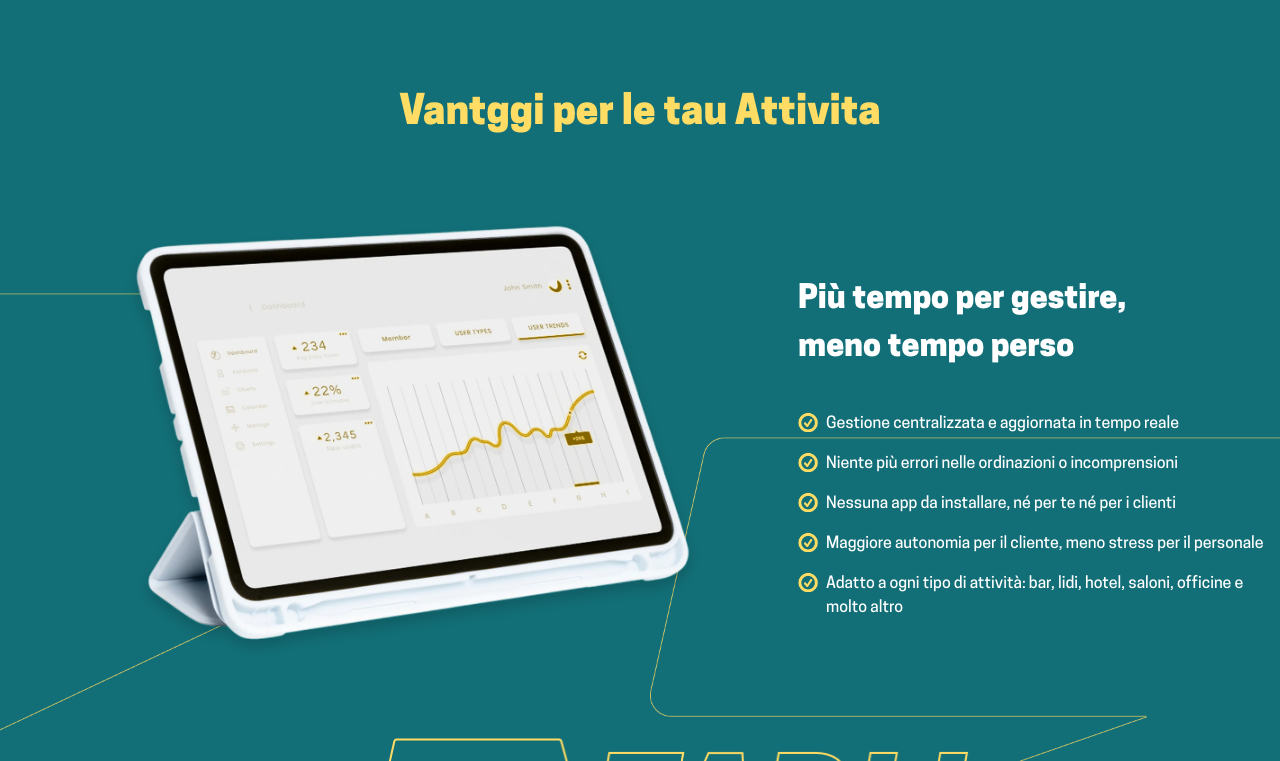
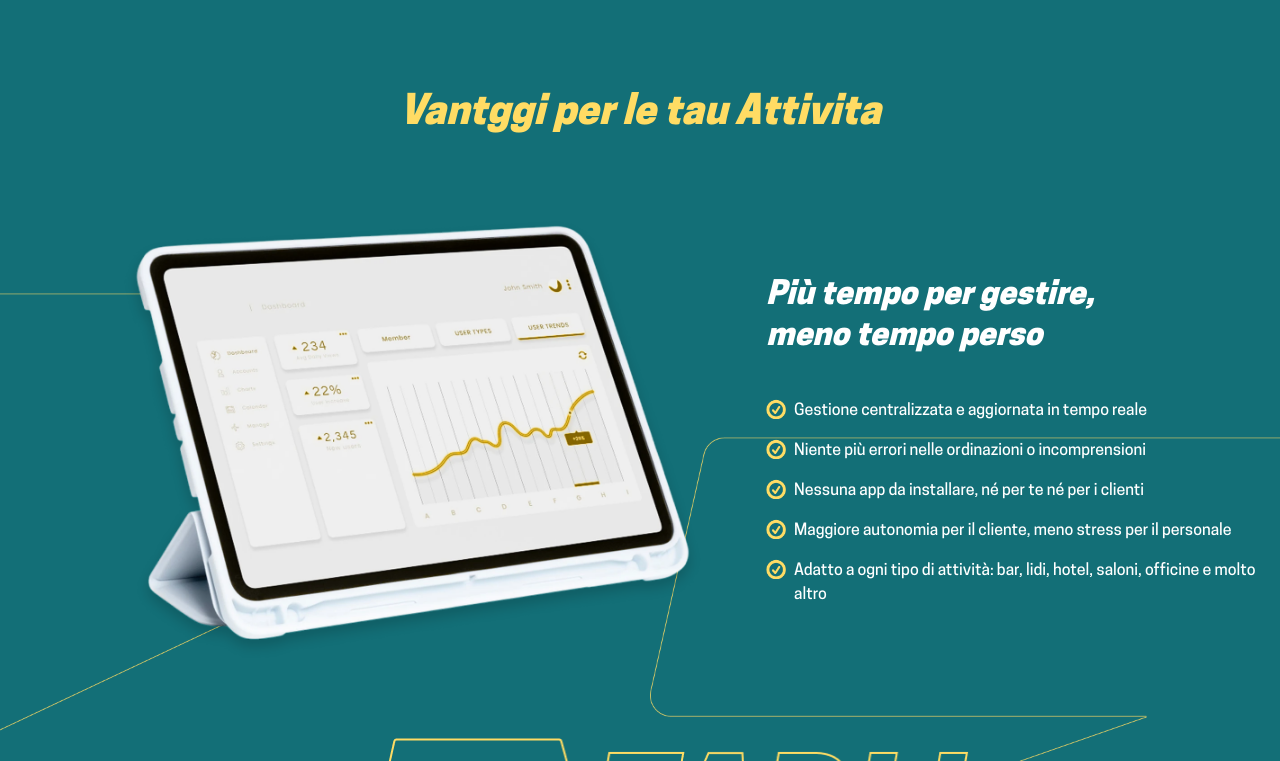
Before and after one commit to tusharswami534/tabli, a Next.js app: page /valorizza in a window 1280 px wide. Shown: the part 739-1500 px from the top of the page. Built offline with nearby package versions, Linux system fonts and the light colour scheme.

Commit message:
soluzioni section done

```diff
--- a/src/components/valorizza/FunzionalitaPrincipali.jsx
+++ b/src/components/valorizza/FunzionalitaPrincipali.jsx
@@ -5,18 +5,18 @@ import { FEATURES_LIST } from '../../utils/helper'
 const FunzionalitaPrincipali = () => {
   return (
     <div className='bg-yellow xl:pb-[300px] pb-[150px] 2xl:pt-[200px] pt-[130px] relative'>
-      <Image className='absolute 2xl:top-[16%] min-[1200px]:top-[24%] min-[1200px]:h-[830px] h-auto max-2xl:w-full xl:block hidden min-[2000px]:left-[33%]' src="/assets/images/png/Funzionalità-layer.png" alt='top-layer' width={1920} height={152} />
-      <div className="max-w-[1560px] mx-auto pb-10 px-4">
+      <Image className='absolute 2xl:top-[16%] min-[1200px]:top-[27%] min-[1200px]:h-[830px] h-auto max-2xl:w-full xl:block hidden min-[2000px]:left-[20%]' src="/assets/images/png/Funzionalità-layer.png" alt='top-layer' width={1920} height={152} />
+      <div className="max-w-[1560px] mx-auto pb-10 px-8">
         <h2 className='font-black text-40 text-center pb-4 italic leading-130'>Funzionalità Principali</h2>
         <h5 className='font-black md:text-32 text-26 text-center italic leading-130'>Tutti gli strumenti di cui hai bisogno, in un’unica piattaforma.</h5>
         <div className="flex max-xl:flex-wrap justify-center pt-20 2xl:gap-[27px] min-[1300px]:gap-[30px] gap-[50px]">
           {FEATURES_LIST.map((feature, index) => (
             <div key={index} className='rounded-[20px] bg-white p-6 relative'>
               <Image className={feature.imgStyle} src={feature.icon} alt='feature-icon' width={160} height={160} />
-              <h5 className='text-[#136F77] text-xl font-bold max-w-[212px] pt-[89px] pb-2'>
+              <h5 className='text-dark-blue text-xl font-bold md:max-w-[212px] max-w-none pt-[89px] pb-2'>
                 {feature.title}
               </h5>
-              <p className='font-medium text-base max-w-[212px] text-[#363B3C]'>
+              <p className='font-medium text-base md:max-w-[212px] max-w-none text-dark-grey'>
                 {feature.description}
               </p>
             </div>
--- a/src/components/valorizza/SoluzioniMigliorare.jsx
+++ b/src/components/valorizza/SoluzioniMigliorare.jsx
@@ -1,12 +1,11 @@
 import React from 'react'
 import Image from 'next/image'
 import { CONTENT_LIST } from '../../utils/helper'
-
-
+import Heading from '../custom-ui/Heading'
 const SoluzioniMigliorare = () => {
   return (
     <div>
-      <div className="bg-dark-blue relative -mt-1 pt-[176px]">
+      <div className="bg-dark-blue relative -mt-1 pt-10">
         <Image className="absolute lg:-top-[13%] md:-top-[8%] -top-[5%] md:h-[136px] h-[94px] w-full" src="/assets/images/png/Soluzioni-top-layer.png" alt="top-layer" width={1920} height={136} />
         <Image className="absolute 2xl:-bottom-[12%] lg:-bottom-[14%] md:-bottom-[10%] md:h-[136px] h-[94px] -bottom-[5%] w-full" src="/assets/images/png/Soluzioni-bottom-layer.png" alt="bottom-layer" width={1920} height={152} />
         <Image className="absolute h-auto left-0 w-[260px] xl:block hidden top-[5%]" src="/assets/images/png/soluzioni-left-layer.png" alt="top-layer" width={1920} height={136} />
@@ -15,9 +14,8 @@ const SoluzioniMigliorare = () => {
           <div className="flex max-lg:flex-col lg:gap-20 gap-10 max-xl:justify-center pt-10 xl:pb-[100px] md:pb-20 relative z-10 max-w-[1408px] mx-auto">
             <Image className="xl:max-w-[656px] xl:h-[640px] lg:max-w-[427px] md:max-w-[467px] max-w-[350px] w-full md:h-[500px] max-lg:mx-auto" src="/assets/images/webp/soluzioni.webp" alt="soluzioni-image" width={656} height={640} />
             <div>
-              <h3 className="lg:max-w-[465px] max-lg:text-center max-sm:text-left max-w-none italic text-40 leading-130 text-yellow font-black xl:pb-10 pb-6">
-                Soluzioni per migliorare il tuo lavoro
-              </h3>
+              <Heading headingText="  Soluzioni per migliorare il tuo lavoro" className="!text-center lg:!max-w-[465px] max-lg:!text-center max-sm:!text-left !max-w-none max-lg:!text-40 !leading-normal !text-yellow xl:!pb-10 !pb-6" />
+
               <div>
                 {CONTENT_LIST.map((item, index) => (
                   <div key={index} className="xl:pb-8 pb-5">
--- a/src/components/valorizza/VantaggiAttività.jsx
+++ b/src/components/valorizza/VantaggiAttività.jsx
@@ -1,48 +1,32 @@
 import React from 'react'
 import Image from 'next/image'
+import { VANTAGGI_LIST } from '../../utils/helper'
+import Heading from '../custom-ui/Heading'
 const VantaggiAttività = () => {
+
     return (
-        <div className='bg-dark-blue relative pt-10'>
-
-            <Image src="/assets/images/webp/outline.webp" alt='outline' width={1920} height={1080} className='w-full absolute 2xl:bottom-[-35%] min-[1200px]:-bottom-[21%] z-20  h-auto xl:block hidden' />
-            <Image src="/assets/images/webp/tabli-name.webp" alt='tabli name' width={585} height={158} className=' absolute lg:top-[-23%] md:top-[-19%] top-[-10%] xl:left-[30%] lg:left-[18%] md:left-[10%] left-[9%] max-w-[585px] mx-auto w-full max-sm:w-[292px]' />
+        <div className='bg-dark-blue relative pt-10 '>
+            <Image src="/assets/images/webp/outline.webp" alt='outline' width={1920} height={1080} className='w-full absolute 2xl:bottom-[-31%] min-[1200px]:-bottom-[21%] z-20  h-auto xl:block hidden' />
+            <Image src="/assets/images/webp/tabli-name.webp" alt='tabli name' width={585} height={158} className=' absolute min-[2000px]:!left-[45%] lg:top-[-23%] md:top-[-19%] top-[-10%] xl:left-[30%] lg:left-[18%] md:left-[10%] left-[9%] max-w-[585px] mx-auto w-full max-md:w-[292px]' />
             <Image className='absolute lg:top-[-16%] sm:-top-[13%] -top-[7%] sm:h-[152px] h-[88px] w-full' src="/assets/images/png/attivita-top-layer.png" alt='top-layer' width={1920} height={152} />
             <Image className='absolute lg:-bottom-[15%] z-10 md:-bottom-[12%] -bottom-[8%] w-full md:h-[152px] h-[88px]' src="/assets/images/webp/attivita-bottom-layer.webp" alt='bottom-layer' width={1920} height={152} />
-            <Image src="/assets/images/webp/tabli-yellow .webp" alt='tabli name' width={585} height={158} className=' absolute lg:bottom-[-8%] md:bottom-[-9%] bottom-[-5%] xl:left-[30%] lg:left-[18%] md:left-[10%] left-[9%] max-w-[585px] mx-auto w-full z-20 max-sm:w-[292px]' />
+            <Image src="/assets/images/webp/tabli-yellow .webp" alt='tabli name' width={585} height={158} className=' absolute lg:bottom-[-8%] md:bottom-[-9%] bottom-[-5%] xl:left-[30%] lg:left-[18%] md:left-[10%] left-[9%] max-w-[585px] mx-auto w-full z-20 max-sm:w-[292px] min-[2000px]:!left-[45%]' />
 
             <div className="max-w-[1408px] mx-auto px-4">
-                <h2 className='text-yellow text-center text-[40px] font-black'>
-                    Vantggi per le tau Attivita
-                </h2>
+                <Heading headingText="Vantggi per le tau Attivita" className="!text-center max-lg:!text-40 !leading-normal !text-yellow" />
                 <div className="flex max-lg:flex-col lg:justify-between relative z-30 max-lg:justify-center pt-10 md:pb-[140px] pb-24 max-w-[1408px] mx-auto">
                     <Image className='xl:max-w-[750px] max-w-[540px] max-lg:mx-auto w-full' src="/assets/images/webp/attivita-image.webp" alt="attivita" width={800.6} height={534} />
-
                     <div className='xl:pt-[92px] pt-10'>
-                        <h3 className='lg:max-w-[384px] max-w-none text-[32px] text-white font-black xl:pb-10 pb-6 max-sm:text-center'>
+                        <h3 className='lg:max-w-[384px] max-w-none text-32 text-white font-black xl:pb-10 pb-6 max-sm:text-center leading-130 italic'>
                             Più tempo per gestire, meno tempo perso
                         </h3>
                         <div>
-                            <div className='flex gap-2 pb-4'>
-                                <Image className='size-5' src="/assets/images/png/yellow-tick.png" alt='yellow-tick' width={20} height={19} />
-                                <p className='font-medium text-base text-white '>Gestione centralizzata e aggiornata in tempo reale</p>
-                            </div>
-                            <div className='flex gap-2 pb-4'>
-                                <Image className='size-5' src="/assets/images/png/yellow-tick.png" alt='yellow-tick' width={20} height={19} />
-                                <p className='font-medium text-base text-white'>Niente più errori nelle ordinazioni o incomprensioni</p>
-                            </div>
-                            <div className='flex gap-2 pb-4'>
-                                <Image className='size-5' src="/assets/images/png/yellow-tick.png" alt='yellow-tick' width={20} height={19} />
-                                <p className='font-medium text-base text-white'>Nessuna app da installare, né per te né per i clienti</p>
-                            </div>
-                            <div className='flex gap-2 pb-4'>
-                                <Image className='size-5' src="/assets/images/png/yellow-tick.png" alt='yellow-tick' width={20} height={19} />
-                                <p className='font-medium text-base text-white'>Maggiore autonomia per il cliente, meno stress per il personale</p>
-                            </div>
-                            <div className='flex gap-2 pb-4'>
-                                <Image className='size-5' src="/assets/images/png/yellow-tick.png" alt='yellow-tick' width={20} height={19} />
-                                <p className='font-medium max-w-[438px] text-base text-white'>Adatto a ogni tipo di attività: bar, lidi, hotel, saloni, officine e molto altro</p>
-                            </div>
-
+                            {VANTAGGI_LIST.map((vantaggio, index) => (
+                                <div key={index} className='flex gap-2 pb-4'>
+                                    <Image className='size-5' src="/assets/images/png/yellow-tick.png" alt='yellow-tick' width={20} height={19} />
+                                    <p className='font-medium text-base text-white max-w-[506px]'>{vantaggio}</p>
+                                </div>
+                            ))}
                         </div>
                     </div>
                 </div>
--- a/src/utils/helper.js
+++ b/src/utils/helper.js
@@ -189,3 +189,10 @@ export const FEATURES_LIST = [
     imgStyle: 'absolute -left-[8%] -top-[18%]'
   }
 ]
+export const VANTAGGI_LIST = [
+  'Gestione centralizzata e aggiornata in tempo reale',
+  'Niente più errori nelle ordinazioni o incomprensioni',
+  'Nessuna app da installare, né per te né per i clienti',
+  'Maggiore autonomia per il cliente, meno stress per il personale',
+  'Adatto a ogni tipo di attività: bar, lidi, hotel, saloni, officine e molto altro',
+]
```
